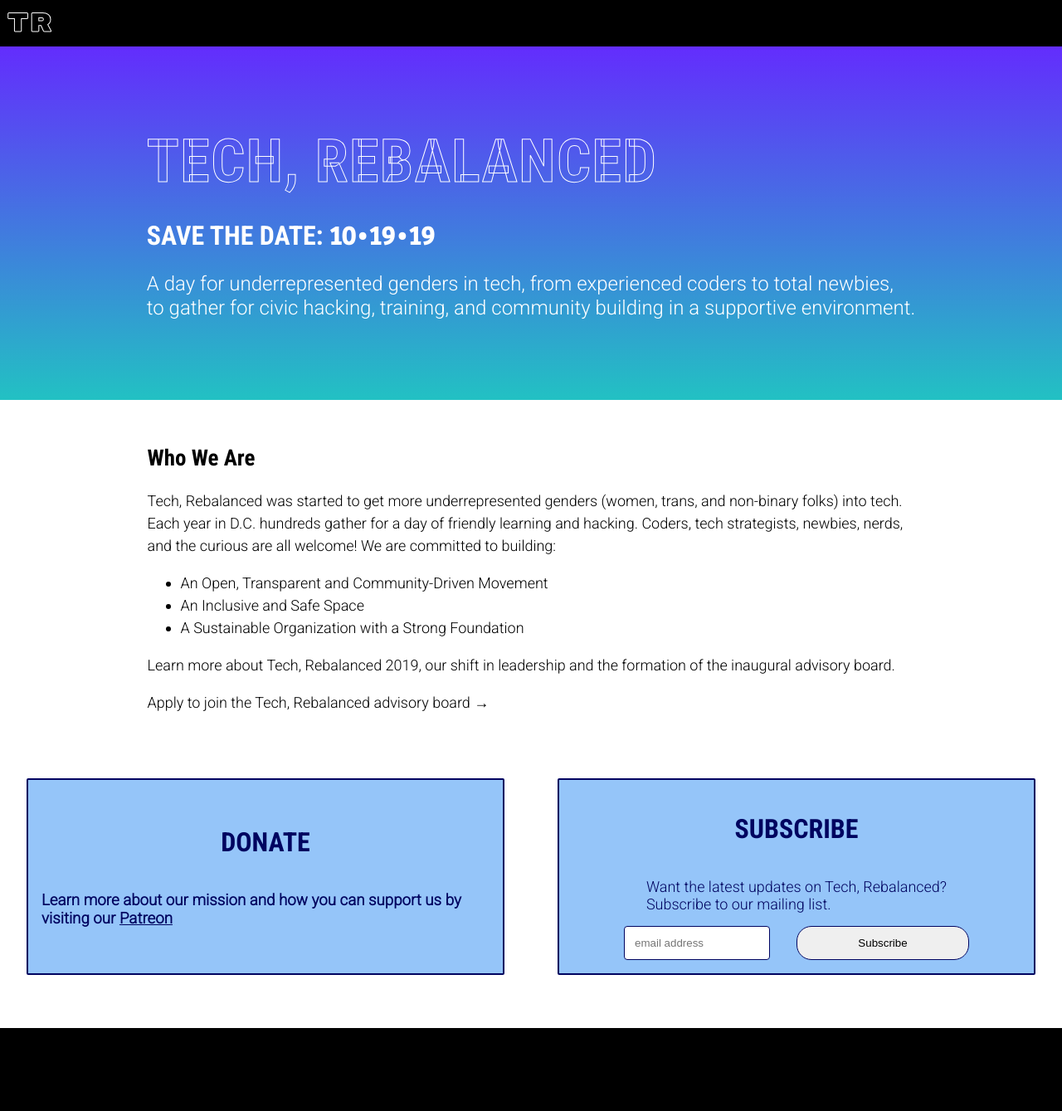
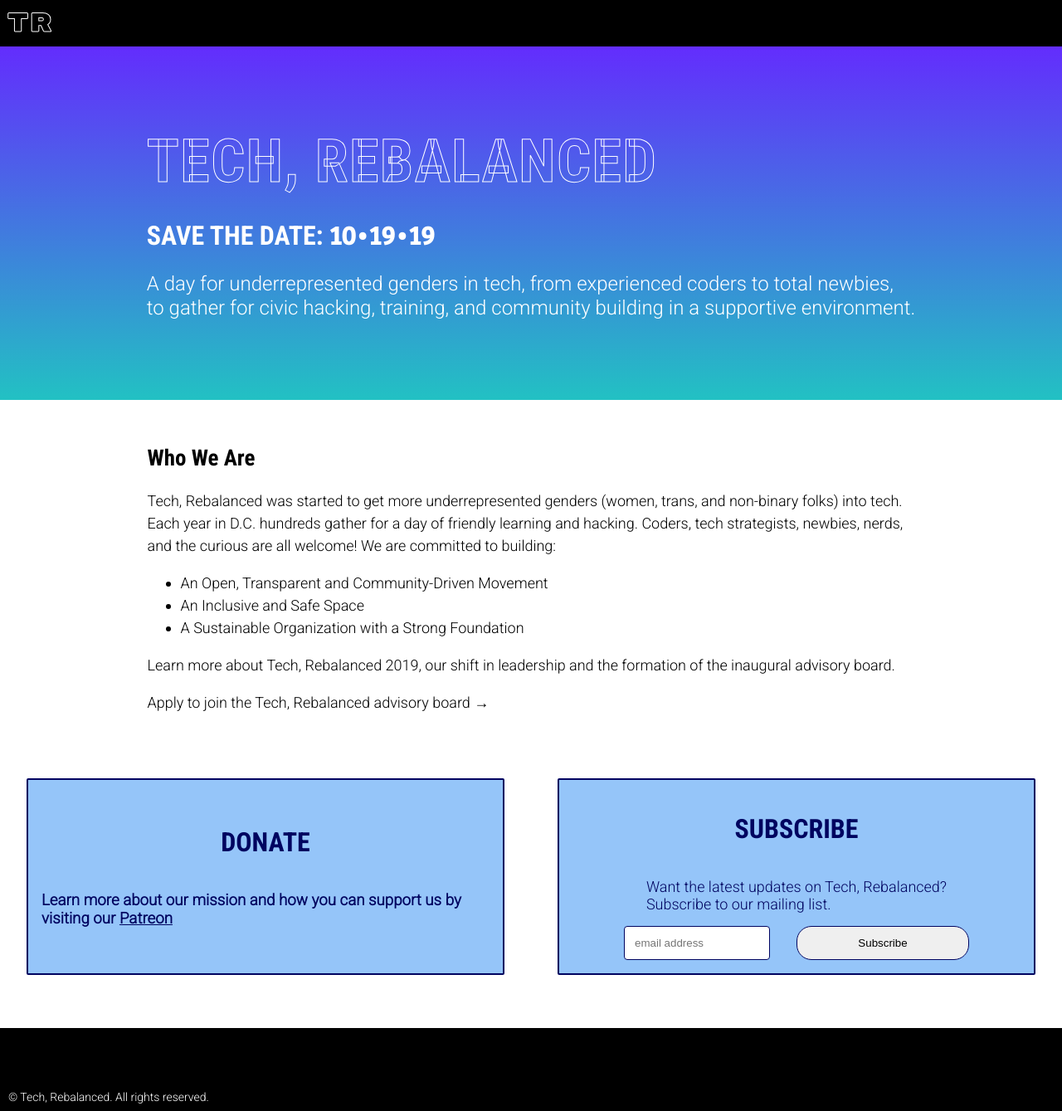
Before and after one commit to TechLadyHackathon/Tech-Rebalanced, a Jekyll site: the page built from index.html, in a window 1280 px wide. Shown: the whole page at 83% size. Built offline with Jekyll 4.4.1, drawn with Linux system fonts in a browser that asks for light colours.

Commit message:
add copyright language

```diff
--- a/_includes/footer.html
+++ b/_includes/footer.html
@@ -1,4 +1,3 @@
 <div class="c-footer">
-  <div class="c-footer__text">
-  </div>
+  <div class="c-footer__copyright"> © Tech, Rebalanced. All rights reserved. </div>
 </div>
--- a/assets/scss/_footer.scss
+++ b/assets/scss/_footer.scss
@@ -3,3 +3,11 @@
     background-color: black;
     color: white;
 }
+
+.c-footer__copyright {
+    font-family: $font-roboto-light;
+    font-size: 14px;
+    top: 75px;
+    position: relative;
+    left: 10px;
+}
```
Also changed, not shown: 2 other files.
